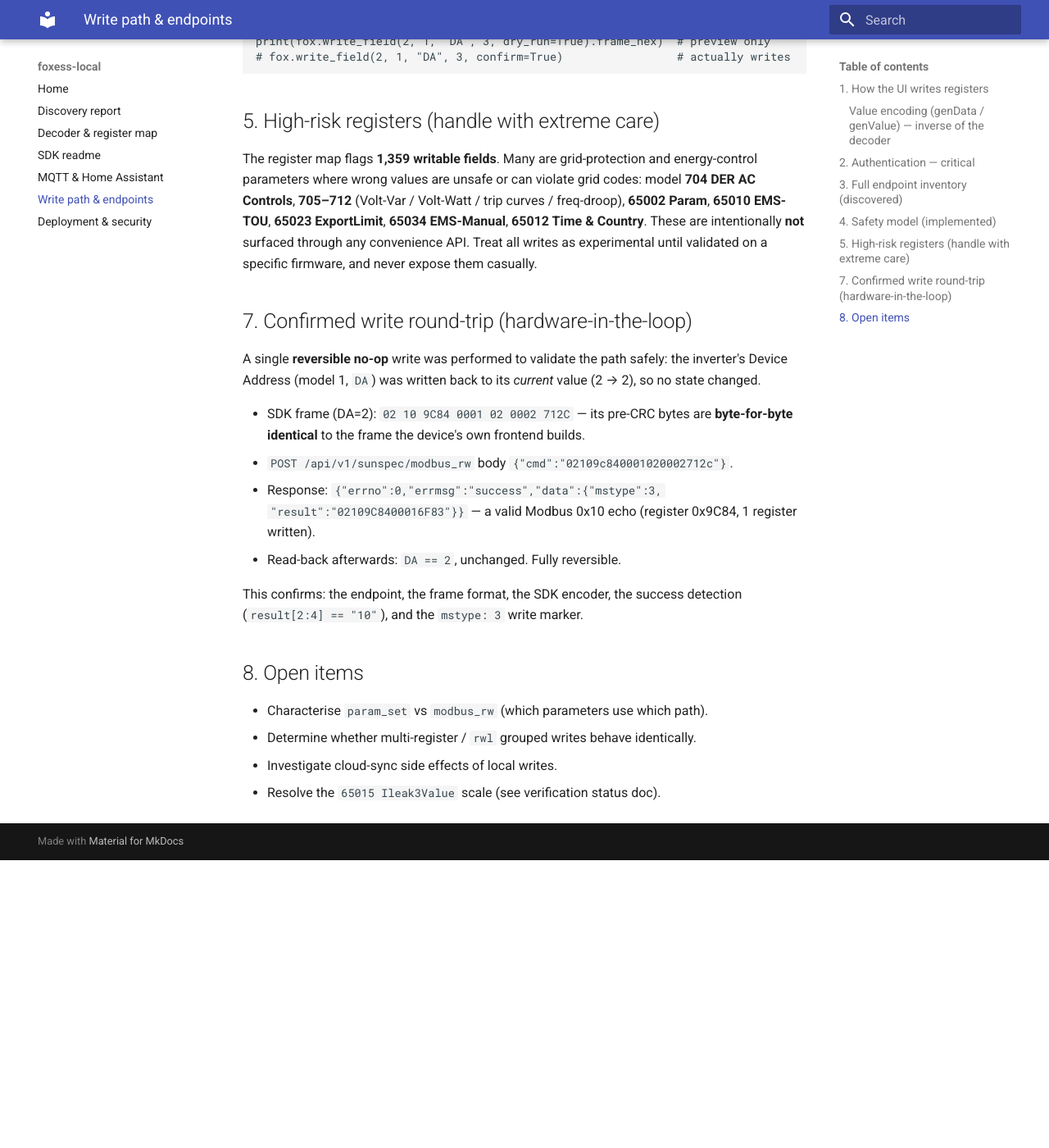
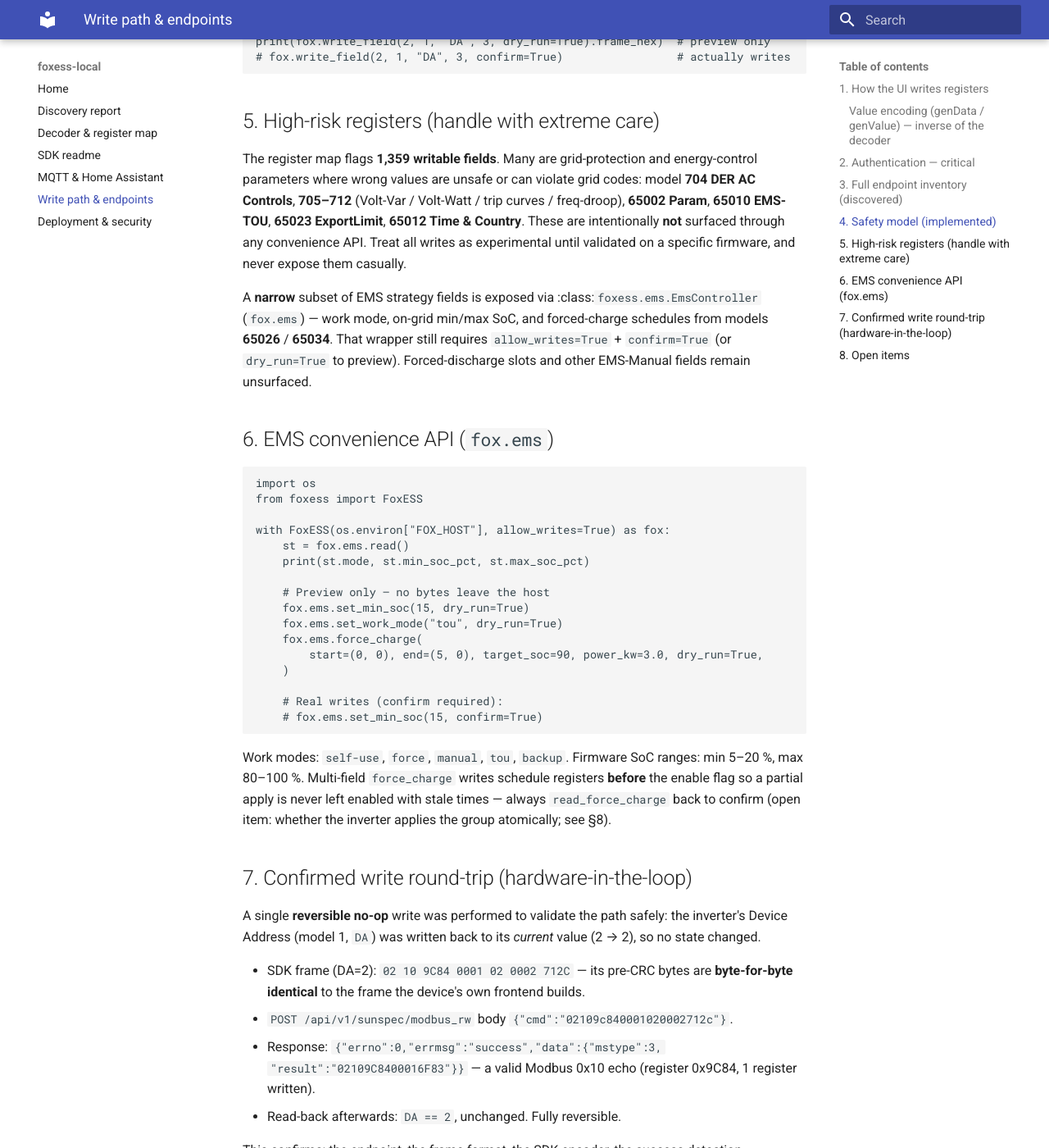
Before and after one commit to HarshBhardwaj/foxess-local, an MkDocs documentation site: the page built from docs/05-write-path.md, in a window 1280 px wide and 1400 px high, scrolled down 2779 px. Shown: the whole window at 82% size. Built offline with MkDocs 1.6.1 and Material for MkDocs 9.7.7, drawn with Linux system fonts in a browser that asks for light colours; before the commit the page ends 3828 px from its top, so only the background shows below that; some of the changed text lies outside the part shown.

Commit message:
docs: release 0.4.0 — EMS control layer + changelog
Document fox.ems, bump package/image to 0.4.0, and fold MQTT resilience
plus Phase 11 EMS into the Keep a Changelog entry.

Co-authored-by: Cursor <cursoragent@cursor.com>

````diff
--- a/docs/05-write-path.md
+++ b/docs/05-write-path.md
@@ -103,9 +103,42 @@ The register map flags **1,359 writable fields**. Many are grid-protection and
 energy-control parameters where wrong values are unsafe or can violate grid
 codes: model **704 DER AC Controls**, **705–712** (Volt-Var / Volt-Watt / trip
 curves / freq-droop), **65002 Param**, **65010 EMS-TOU**, **65023 ExportLimit**,
-**65034 EMS-Manual**, **65012 Time & Country**. These are intentionally **not**
-surfaced through any convenience API. Treat all writes as experimental until
-validated on a specific firmware, and never expose them casually.
+**65012 Time & Country**. These are intentionally **not** surfaced through any
+convenience API. Treat all writes as experimental until validated on a specific
+firmware, and never expose them casually.
+
+A **narrow** subset of EMS strategy fields is exposed via
+:class:`foxess.ems.EmsController` (`fox.ems`) — work mode, on-grid min/max SoC,
+and forced-charge schedules from models **65026** / **65034**. That wrapper
+still requires `allow_writes=True` + `confirm=True` (or `dry_run=True` to
+preview). Forced-discharge slots and other EMS-Manual fields remain unsurfaced.
+
+## 6. EMS convenience API (`fox.ems`)
+
+```python
+import os
+from foxess import FoxESS
+
+with FoxESS(os.environ["FOX_HOST"], allow_writes=True) as fox:
+    st = fox.ems.read()
+    print(st.mode, st.min_soc_pct, st.max_soc_pct)
+
+    # Preview only — no bytes leave the host
+    fox.ems.set_min_soc(15, dry_run=True)
+    fox.ems.set_work_mode("tou", dry_run=True)
+    fox.ems.force_charge(
+        start=(0, 0), end=(5, 0), target_soc=90, power_kw=3.0, dry_run=True,
+    )
+
+    # Real writes (confirm required):
+    # fox.ems.set_min_soc(15, confirm=True)
+```
+
+Work modes: `self-use`, `force`, `manual`, `tou`, `backup`. Firmware SoC
+ranges: min 5–20 %, max 80–100 %. Multi-field `force_charge` writes schedule
+registers **before** the enable flag so a partial apply is never left enabled
+with stale times — always `read_force_charge` back to confirm (open item: whether
+the inverter applies the group atomically; see §8).
 
 ## 7. Confirmed write round-trip (hardware-in-the-loop)
 
@@ -127,6 +160,7 @@ detection (`result[2:4] == "10"`), and the `mstype: 3` write marker.
 ## 8. Open items
 
 - Characterise `param_set` vs `modbus_rw` (which parameters use which path).
-- Determine whether multi-register / `rwl` grouped writes behave identically.
+- Determine whether multi-register / `rwl` grouped writes (and EMS
+  `force_charge` field groups) behave atomically on the inverter.
 - Investigate cloud-sync side effects of local writes.
 - Resolve the `65015 Ileak3Value` scale (see verification status doc).
--- a/pyproject.toml
+++ b/pyproject.toml
@@ -4,7 +4,7 @@ build-backend = "hatchling.build"
 
 [project]
 name = "foxess-local"
-version = "0.3.0"
+version = "0.4.0"
 description = "Fully-local, evidence-first SDK for FoxESS Smart WiLAN devices (no FoxCloud)."
 readme = "README.md"
 requires-python = ">=3.10"
--- a/src/foxess/__init__.py
+++ b/src/foxess/__init__.py
@@ -44,7 +44,7 @@ from .prometheus import FoxCollector
 from .prometheus import render as render_metrics
 from .registry import ModelRegistry, default_registry
 
-__version__ = "0.3.0"
+__version__ = "0.4.0"
 
 __all__ = [
     "WORK_MODES",
````
Also changed, not shown: CHANGELOG.md (+17 -0 lines), README.md (+23 -2 lines), docs/00-documentation-index.md (+1 -1 lines), docs/03-sdk-core-readme.md (+20 -2 lines), docs/06-deployment-and-security.md (+1 -1 lines), docs/08-docker-deployment.md (+2 -2 lines), docs/index.md (+20 -2 lines), 2 other files.
